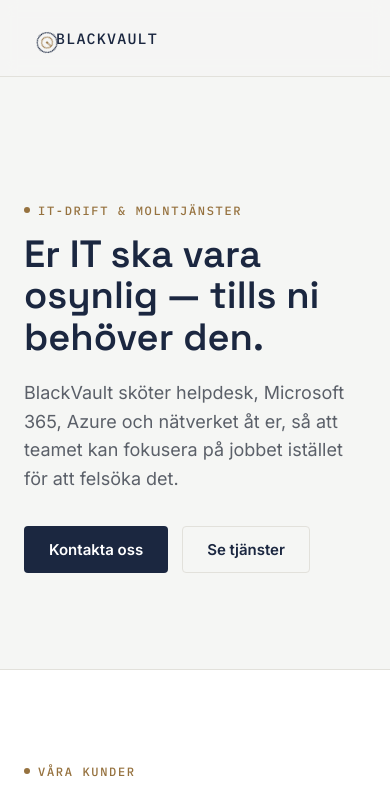
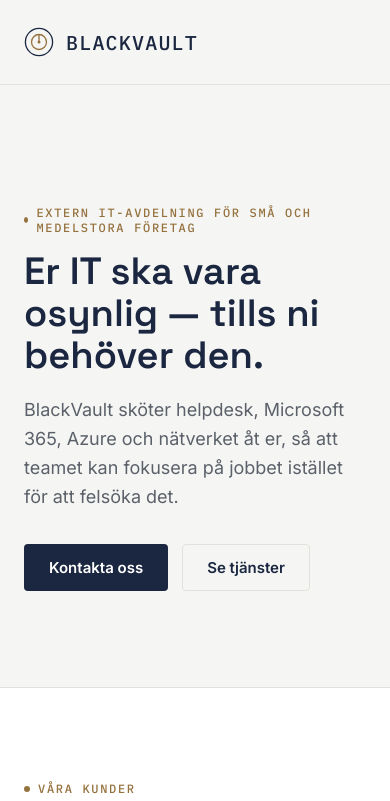
Before and after one commit to noroffben/BlackVault, a React (Vite) app: page / in a window 390 px wide. Shown: the top 801 px of the page. Built offline with nearby package versions, Linux system fonts and the light colour scheme.

Commit message:
Fixa hamburgermeny, förstora logga, ny hero-text

```diff
--- a/src/components/Header.jsx
+++ b/src/components/Header.jsx
@@ -29,6 +29,7 @@ export default function Header() {
 
   return (
     <header className="site-header">
+      <div className="site-header__bar">
         <div className="container site-header__row">
           <NavLink to="/" className="wordmark" aria-label="BlackVault, till startsidan">
             <VaultMark />
@@ -45,6 +46,7 @@ export default function Header() {
             <span />
             <span />
           </button>
+        </div>
       </div>
 
       <div className={`menu-overlay ${open ? 'is-open' : ''}`}>
@@ -86,7 +88,7 @@ export default function Header() {
 
 function VaultMark() {
   return (
-    <svg width="22" height="22" viewBox="0 0 32 32" aria-hidden="true" className="vault-mark">
+    <svg width="30" height="30" viewBox="0 0 32 32" aria-hidden="true" className="vault-mark">
       <circle cx="16" cy="16" r="14.5" fill="none" stroke="var(--navy)" strokeWidth="1.4" />
       <circle cx="16" cy="16" r="8" fill="none" stroke="var(--accent)" strokeWidth="1.4" />
       <circle cx="16" cy="16" r="1.6" fill="var(--accent)" />
--- a/src/components/header.css
+++ b/src/components/header.css
@@ -1,4 +1,9 @@
 .site-header {
+  position: relative;
+  z-index: 40;
+}
+
+.site-header__bar {
   position: sticky;
   top: 0;
   z-index: 40;
@@ -11,30 +16,23 @@
   display: flex;
   align-items: center;
   justify-content: space-between;
-  height: 76px;
+  height: 84px;
 }
 
 .wordmark {
   display: inline-flex;
   align-items: center;
-  gap: 10px;
+  gap: 12px;
   font-family: var(--font-mono);
   font-weight: 500;
-  font-size: 15px;
-  letter-spacing: 0.08em;
+  font-size: 20px;
+  letter-spacing: 0.06em;
   text-decoration: none;
   color: var(--navy);
 }
 
 .vault-mark {
-  animation: vault-turn 16s linear infinite;
   transform-origin: 16px 16px;
-}
-
-@keyframes vault-turn {
-  to {
-    transform: rotate(360deg);
-  }
 }
 
 .hamburger {
--- a/src/pages/Home.jsx
+++ b/src/pages/Home.jsx
@@ -6,7 +6,7 @@ export default function Home() {
     <>
       <section className="hero">
         <div className="container hero__content">
-          <span className="eyebrow">IT-drift &amp; molntjänster</span>
+          <span className="eyebrow">Extern IT-avdelning för små och medelstora företag</span>
           <h1>Er IT ska vara osynlig — tills ni behöver den.</h1>
           <p>
             BlackVault sköter helpdesk, Microsoft 365, Azure och nätverket åt er,
```
Lines whose indentation alone changed are shown as unchanged.
